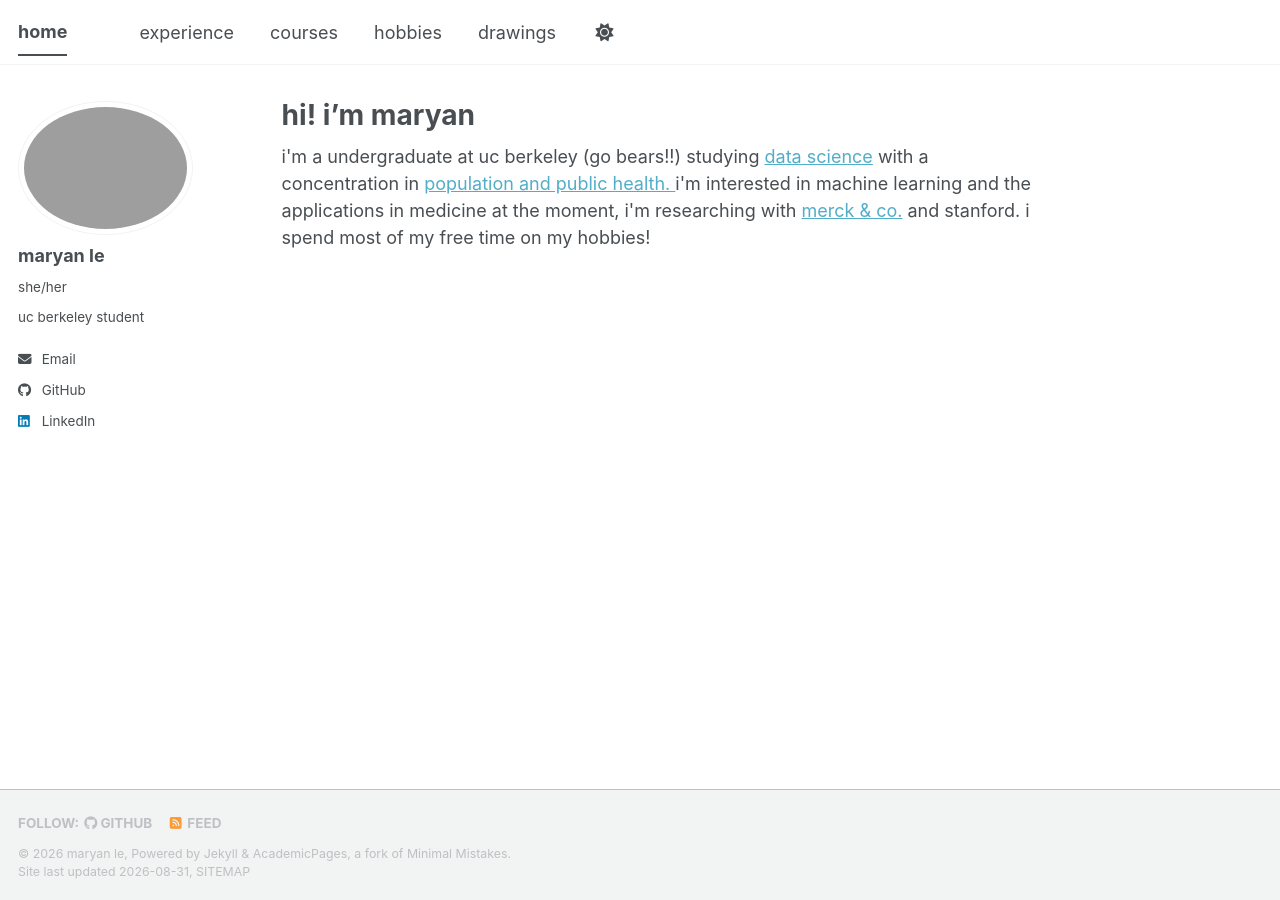
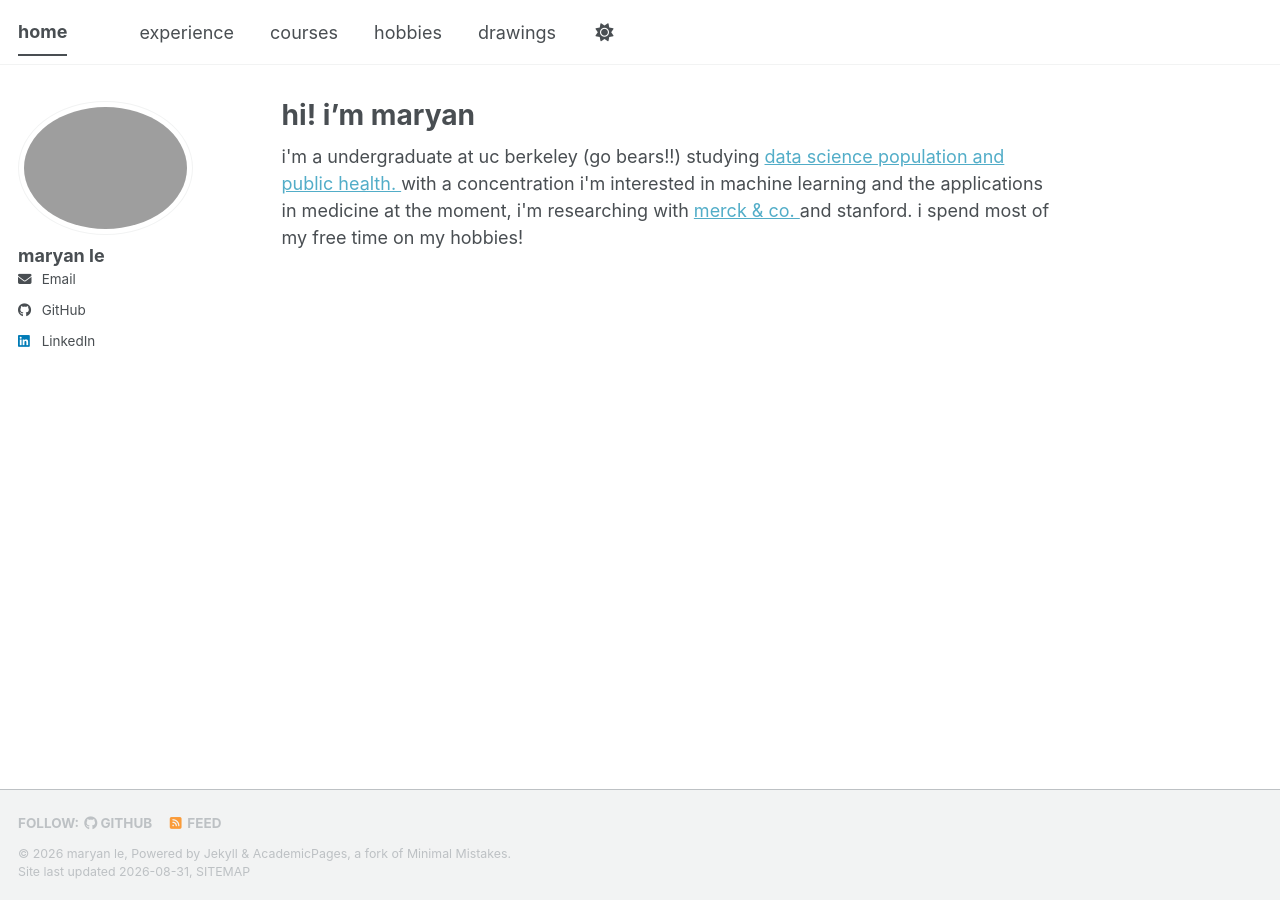
Before and after one commit to lemaryan/lemaryan.github.io, a Jekyll site: the page built from _pages/about.html, in a window 1280 px wide. Built offline with Jekyll 4.4.1, drawn with Linux system fonts in a browser that asks for light colours; a style sheet for code colours, icons or effects is not loaded.

Commit message:
changed the about page

```diff
--- a/_config.yml
+++ b/_config.yml
@@ -25,8 +25,8 @@ author:
   # Biographic information
   avatar           : "photo.png"
   name             : "maryan le"
-  pronouns         : "she/her"
-  bio              : "uc berkeley student"
+  pronouns         : #
+  bio              : #
   location         : #
   university       : "UC Berkeley"
   uri              : # URL
--- a/_pages/about.html
+++ b/_pages/about.html
@@ -8,9 +8,20 @@ redirect_from:
 ---
 
 i'm a undergraduate at uc berkeley (go bears!!) studying
-<a href="https://cdss.berkeley.edu/">data science</a> with a concentration
-in <a href="https://cdss.berkeley.edu/dsus/academics/domain-emphasis/human-and-population-health">population and public health. </a>
+<a href="https://cdss.berkeley.edu/" target="_blank" rel="noopener noreferrer">
+  data science
+</a>
+
+<a href="https://cdss.berkeley.edu/dsus/academics/domain-emphasis/human-and-population-health" target="_blank" rel="noopener noreferrer">
+  population and public health.
+</a>
+
+with a concentration
 i'm interested in machine learning and the applications in medicine
 
-at the moment, i'm researching with <a href="https://www.merck.com/">merck & co.</a> and stanford.
+at the moment, i'm researching with
+<a href="https://www.merck.com/" target="_blank" rel="noopener noreferrer">
+  merck & co.
+</a>
+and stanford.
 i spend most of my free time on my hobbies!
```
